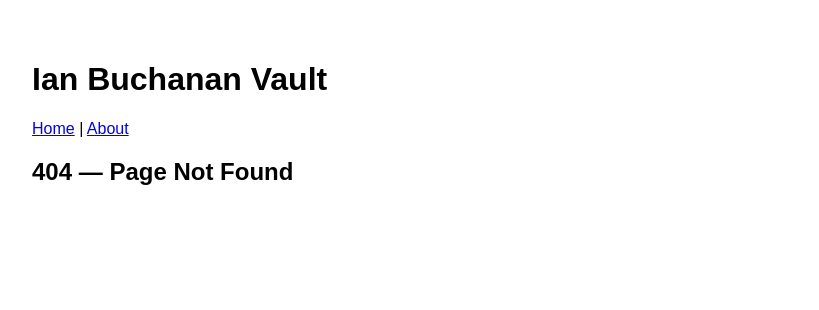
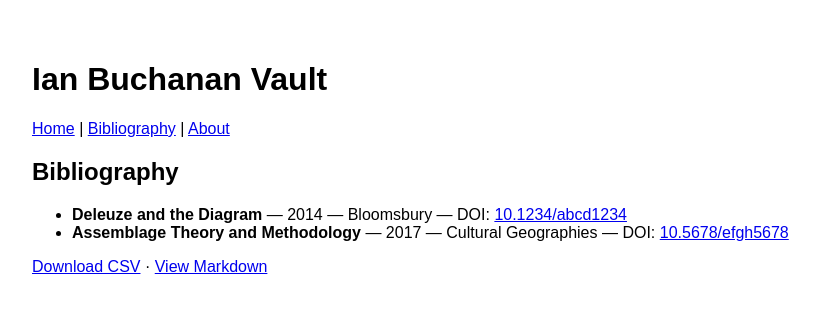
Before and after one commit to joesch21/Ian_Buchanan_Vault, a React (Vite) app in the folder site/: page /bibliography in a window 1280 px wide. Before the commit this address had no page. Shown: the top 310 px of the page, without its empty margins (8-827 px from the left). Built offline with nearby package versions, Linux system fonts and the light colour scheme.

Commit message:
feat: add bibliography page

```diff
--- a/site/src/App.jsx
+++ b/site/src/App.jsx
@@ -1,16 +1,19 @@
 import { Routes, Route, Link } from 'react-router-dom'
+import Bibliography from './pages/Bibliography.jsx'
 
 export default function App() {
   return (
     <div style={{ fontFamily: 'sans-serif', padding: '2rem' }}>
       <h1>Ian Buchanan Vault</h1>
       <nav>
-        <Link to="/">Home</Link> |{" "}
+        <Link to="/">Home</Link> |{' '}
+        <Link to="/bibliography">Bibliography</Link> |{' '}
         <Link to="/about">About</Link>
       </nav>
 
       <Routes>
         <Route path="/" element={<Home />} />
+        <Route path="/bibliography" element={<Bibliography />} />
         <Route path="/about" element={<About />} />
         <Route path="*" element={<NotFound />} />
       </Routes>
--- /dev/null
+++ b/site/src/pages/Bibliography.jsx
@@ -0,0 +1,49 @@
+import React, { useEffect, useState } from 'react'
+
+export default function Bibliography() {
+  const [rows, setRows] = useState([])
+  const [err, setErr] = useState('')
+
+  useEffect(() => {
+    fetch('/data/ian_buchanan_orcid.csv')
+      .then(r => r.ok ? r.text() : Promise.reject(r.statusText))
+      .then(txt => {
+        const [head, ...lines] = txt.trim().split('\n')
+        const headers = head.split(',').map(h => h.replace(/^"|"$/g, ''))
+        const parsed = lines.slice(0, 200).map(line => {
+          const cols = line.match(/("([^"]|"")*"|[^,]+)/g) || []
+          return headers.reduce((o, h, i) => {
+            o[h] = (cols[i] || '').replace(/^"|"$/g, '').replace(/""/g, '"')
+            return o
+          }, {})
+        })
+        setRows(parsed)
+      })
+      .catch(e => setErr(String(e)))
+  }, [])
+
+  if (err) return <p style={{color:'crimson'}}>Failed to load bibliography: {err}</p>
+  if (!rows.length) return <p>Loading bibliography…</p>
+
+  return (
+    <div>
+      <h2>Bibliography</h2>
+      <ul>
+        {rows.map((r, i) => (
+          <li key={i}>
+            <strong>{r.title || '(untitled)'}</strong>
+            {r.year ? ` — ${r.year}` : ''}
+            {r.journal_or_publisher ? ` — ${r.journal_or_publisher}` : ''}
+            {r.doi && (
+              <> — DOI: <a href={`https://doi.org/${r.doi}`} target="_blank" rel="noreferrer">{r.doi}</a></>
+            )}
+          </li>
+        ))}
+      </ul>
+      <p style={{marginTop:'1rem'}}>
+        <a href="/data/ian_buchanan_orcid.csv">Download CSV</a> ·{' '}
+        <a href="/data/ian_buchanan_orcid.md">View Markdown</a>
+      </p>
+    </div>
+  )
+}
```
